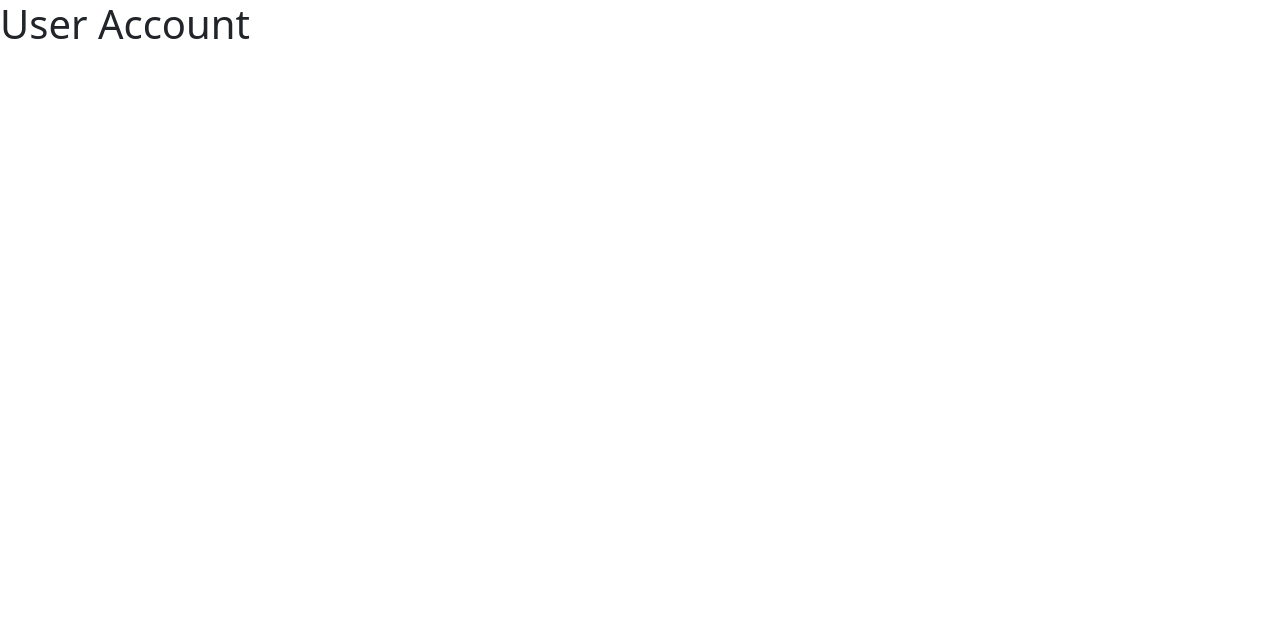
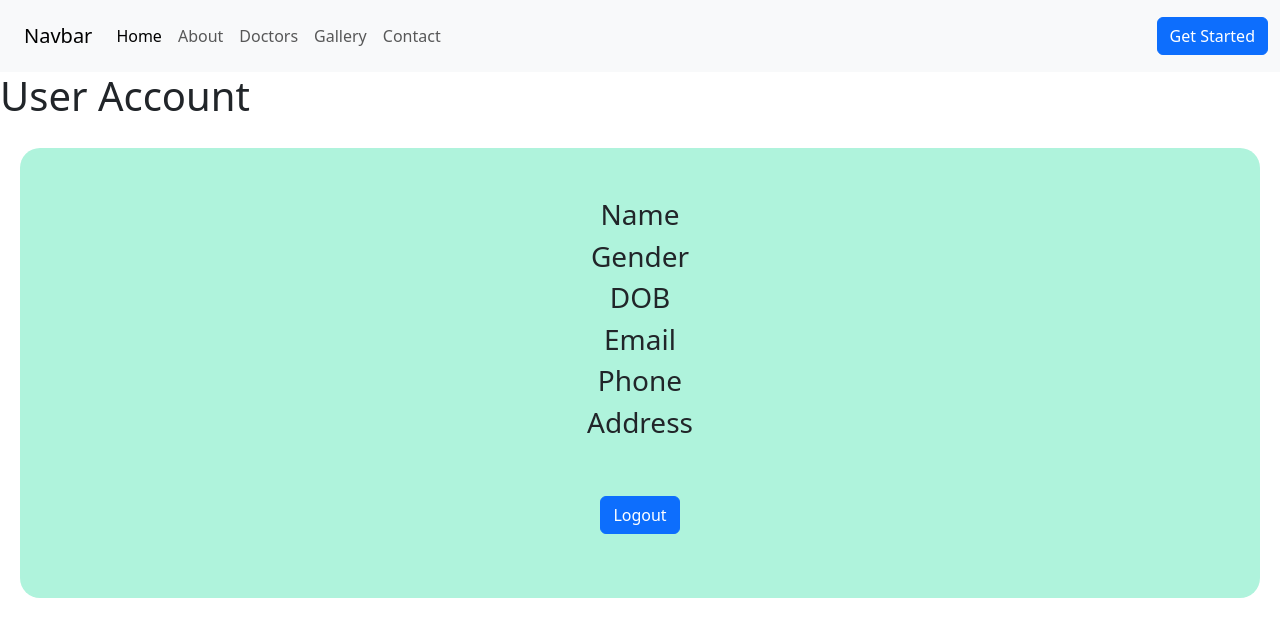
Before and after one commit to notamharshitha-dev/hospitalAppointmentSystemFrontEnd, a React (Vite) app: page /userAccountPage in a window 1280 px wide. Shown: the top 636 px of the page. Built offline with nearby package versions, Linux system fonts and the light colour scheme.

Commit message:
frontend

```diff
--- a/src/components/About/about.jsx
+++ b/src/components/About/about.jsx
@@ -28,7 +28,7 @@ function AboutPage(){
                 </div>
             </div>
         <div class="d-grid gap-2 col-6 mx-auto">
-            <Link class="btn btn-primary" to="/loginPage" >Book A Appointment Now </Link>
+            <Link class="btn btn-primary" to="/doctorsPage" >Book A Appointment Now </Link>
         </div>
     </div>
 }
--- a/src/components/Doctors/bookAppointment.jsx
+++ b/src/components/Doctors/bookAppointment.jsx
@@ -1,15 +1,17 @@
 import { useFormik } from "formik";
+import { Toast } from "bootstrap"
 import React, { useState } from "react";
-import { useLocation } from "react-router-dom";
+import { useLocation, useNavigate } from "react-router-dom";
 import Navbar from "../../features/indexPage/navbar";
 import { useSendpatientAppointmentDetailsMutation } from "../../services/patientApi";
 function BookAppointment(){
+    var navigate=useNavigate()
     var {state}=useLocation();
     //console.log("In book appointment Page :::",state)
     var [postPatientAppointmentDetailsFn]=useSendpatientAppointmentDetailsMutation()
     var patientAppointmentDetails=useFormik({
         initialValues:{
-            patientId:window.localStorage.getItem("userId"),
+            patientId:window.localStorage.getItem("userid"),
             doctorName:state.name,
             doctorMail:state.email,
             consultationFee:state.fees,
@@ -25,6 +27,13 @@ function BookAppointment(){
             })
         }
     })
+      function displayToastMsg() {
+        console.log("hello")
+            const toastEl = document.getElementById("liveToast");
+            const toast = new Toast(toastEl);
+            toast.show();
+            navigate("/doctorsPage")
+            }
    return <div>
         <Navbar/>
         <div class="center">
@@ -44,8 +53,19 @@ function BookAppointment(){
                     </select>
                     <label htmlFor="floatingSelectDisabled">Select Time</label>
                 </div>
-                <button className="btn btn-primary m-3  bg-success " >Book Appointment</button>
+                <div className="d-grid gap-2 col-6 mx-auto">
+                <button type="submit" className="btn btn-primary" id="liveToastBtn" onClick={()=>{ displayToastMsg() }} >Send Message</button>
+                    <div className="toast-container position-fixed top-0 end-0 p-3">
+                    <div id="liveToast" className="toast" role="alert" aria-live="assertive" aria-atomic="true">
+                        <button type="button" className="btn-close" data-bs-dismiss="toast" aria-label="Close"></button>
+                        <div className="toast-body">
+                        Appointment booked Successfully
+                        </div>
+                    </div>
+                    </div>
+            </div>
                 </form>
+
              </div>
         </div>
     </div>
--- a/src/components/home/home.jsx
+++ b/src/components/home/home.jsx
@@ -73,7 +73,7 @@ function HomePage(){
                             </div>
                         </div>
                     <div class="d-grid gap-2 col-6 mx-auto">
-                        <Link class="btn btn-primary" to="/loginPage" >Book A Appointment Now </Link>
+                        <Link class="btn btn-primary" to="/doctorsPage" >Book A Appointment Now </Link>
                     </div>
                         <h1 className="text-center p-3 " >Why To Choose Us?</h1>
                         <div class="card-group">
--- a/src/components/login/login.jsx
+++ b/src/components/login/login.jsx
@@ -18,8 +18,9 @@ function LoginPage(){
             getLoginFn(values).then((res)=>{
                 console.log(res);
                 if(res.data.msg === "login success" ){
-                    window.localStorage.setItem("username",res.data.username);
+                    window.localStorage.setItem("username",res.data.a_u.username);
                     window.localStorage.setItem("token",res.data.token);
+                    window.localStorage.setItem("userid",res.data.a_u._id)
                     setLoginFailed(null)
                 }else{
                     setLoginFailed(res.data.msg)
--- a/src/components/signup/signUp.jsx
+++ b/src/components/signup/signUp.jsx
@@ -7,7 +7,6 @@ import { useState } from "react";
 function SignUpPage(){
     var navigate=useNavigate();
     var [getNewUserFn]=useGetUserSignUpByNameMutation();
-    var [role,setRole]=useState("");
     var signUpForm=useFormik({
         initialValues:{
             "username":"",
@@ -21,8 +20,9 @@ function SignUpPage(){
         onSubmit:(values)=>{
            console.log(values)
            getNewUserFn(values).then((res)=>{
+            console.log(res)
             console.log(res.data.newPatient._id);
-            window.localStorage.setItem("userId",res.data.newPatient._id)
+
             navigate("/loginPage");
            })
         }
--- a/src/components/userAccount/userAccount.jsx
+++ b/src/components/userAccount/userAccount.jsx
@@ -1,7 +1,26 @@
 import React from "react";
+import Navbar from "../../features/indexPage/navbar";
+import { useNavigate } from "react-router-dom";
 function UserAccount(){
+    var navigate=useNavigate();
+    function logout(){
+        window.localStorage.clear()
+        navigate("/homePage")
+    }
     return <div>
+        <Navbar/>
         <h1>User Account</h1>
+        <div class='center' >
+            <div class="displayUserAccountDiv" >
+                <h3>Name</h3>
+                <h3>Gender</h3>
+                <h3>DOB</h3>
+                <h3>Email</h3>
+                <h3>Phone</h3>
+                <h3>Address</h3>
+                <button className="btn btn-primary m-5 " onClick={()=>{ logout() }}  >Logout</button>
+            </div>
+        </div>
     </div>
 }
 export default UserAccount
--- a/src/features/indexPage/navbar.jsx
+++ b/src/features/indexPage/navbar.jsx
@@ -4,8 +4,7 @@ function Navbar(){
     const [isOpen, setIsOpen] = useState(false);
     var navigate=useNavigate()
     function logOutFn(){
-        window.localStorage.removeItem("token");
-        window.localStorage.removeItem("username");
+        window.localStorage.clear()
         navigate("/homePage");
     }
     return (
@@ -35,13 +34,7 @@ function Navbar(){
                             <Link className="nav-link" to="/contactPage" >Contact</Link>
                             </li>
                             {
-                                window.localStorage.getItem("role")==="doctor" &&
-                                    <li className="nav-item">
-                            <Link className="nav-link" to="/contactPage" >Appointments</Link>
-                            </li>
-                            }
-                            {
-                                window.localStorage.getItem("role")==="user" &&
+                                window.localStorage.getItem("username") &&
                                     <li className="nav-item">
                             <Link className="nav-link" to="/userAccountPage" >My Account</Link>
                             </li>
--- a/src/index.css
+++ b/src/index.css
@@ -94,6 +94,15 @@ body{
     border-radius: 20px;
     margin: 20px;
 }
+.displayUserAccountDiv{
+    background-color: rgb(175, 243, 220);
+    height: 450px;
+    width: 4000px;
+    text-align: center;
+    padding: 50px;
+    border-radius: 20px;
+    margin: 20px;
+}
 .center{
     display: flex;
     justify-content: center;
--- a/src/services/doctorsApi.js
+++ b/src/services/doctorsApi.js
@@ -1,7 +1,7 @@
 import { createApi, fetchBaseQuery } from '@reduxjs/toolkit/query/react'
 export const doctorsApi = createApi({
   reducerPath: 'doctorsApi',
-  baseQuery: fetchBaseQuery({ baseUrl: 'https://hospital-appointment-system-jxhx.onrender.com' }),
+  baseQuery: fetchBaseQuery({ baseUrl: 'https://twbackend-v5op.onrender.com' }),
   endpoints: (builder) => ({
      getAllDoctorsByName: builder.query({
       query: () => "/doctors",
--- a/src/services/loginApi.js
+++ b/src/services/loginApi.js
@@ -1,7 +1,7 @@
 import { createApi, fetchBaseQuery } from '@reduxjs/toolkit/query/react'
 export const loginApi = createApi({
   reducerPath: 'loginApi',
-  baseQuery: fetchBaseQuery({ baseUrl: 'https://hospital-appointment-system-jxhx.onrender.com/login' }),
+  baseQuery: fetchBaseQuery({ baseUrl: 'https://twbackend-v5op.onrender.com/login' }),
   endpoints: (builder) => ({
     getUserLoginByName: builder.mutation({
       query: (User) => ({
--- a/src/services/patientApi.js
+++ b/src/services/patientApi.js
@@ -1,11 +1,11 @@
 import { createApi, fetchBaseQuery } from '@reduxjs/toolkit/query/react'
 export const patientApi = createApi({
   reducerPath: 'patientApi',
-  baseQuery: fetchBaseQuery({ baseUrl: 'https://hospital-appointment-system-jxhx.onrender.com/appointments' }),
+  baseQuery: fetchBaseQuery({ baseUrl:'https://twbackend-v5op.onrender.com'}),
   endpoints: (builder) => ({
     sendpatientAppointmentDetails: builder.mutation({
       query: (patientAppointmentDetails) => ({
-            url:"/",
+            url:"/appointmentBooking",
             method:"POST",
             body:patientAppointmentDetails
       }),
--- a/src/services/signUpApi.js
+++ b/src/services/signUpApi.js
@@ -1,11 +1,11 @@
 import { createApi, fetchBaseQuery } from '@reduxjs/toolkit/query/react'
 export const signUpAPi = createApi({
   reducerPath: 'signUpAPi',
-  baseQuery: fetchBaseQuery({ baseUrl: 'https://hospital-appointment-system-jxhx.onrender.com/patient' }),
+  baseQuery: fetchBaseQuery({ baseUrl: 'https://twbackend-v5op.onrender.com' }),
   endpoints: (builder) => ({
     getUserSignUpByName: builder.mutation({
       query: (newUser) => ({
-            url:"/",
+            url:"/patients",
             method:"POST",
             body:newUser
       }),
```
